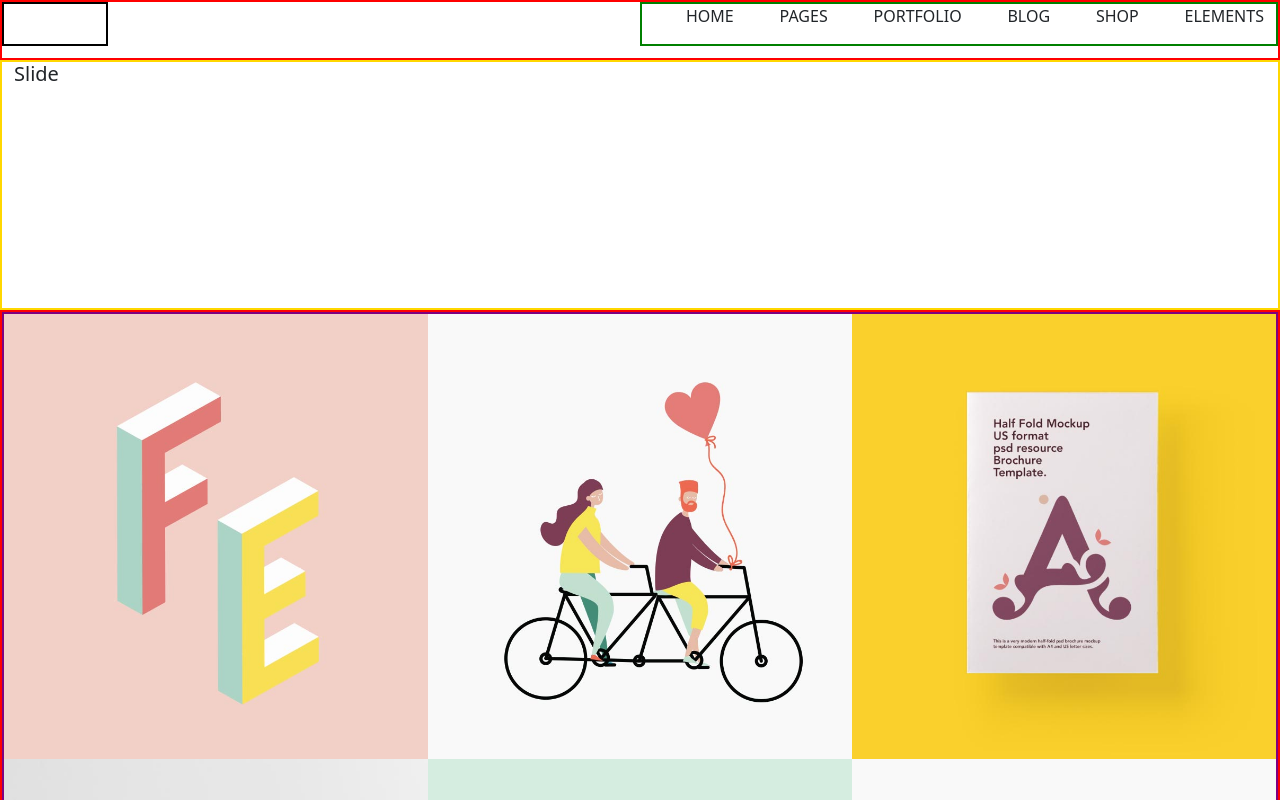
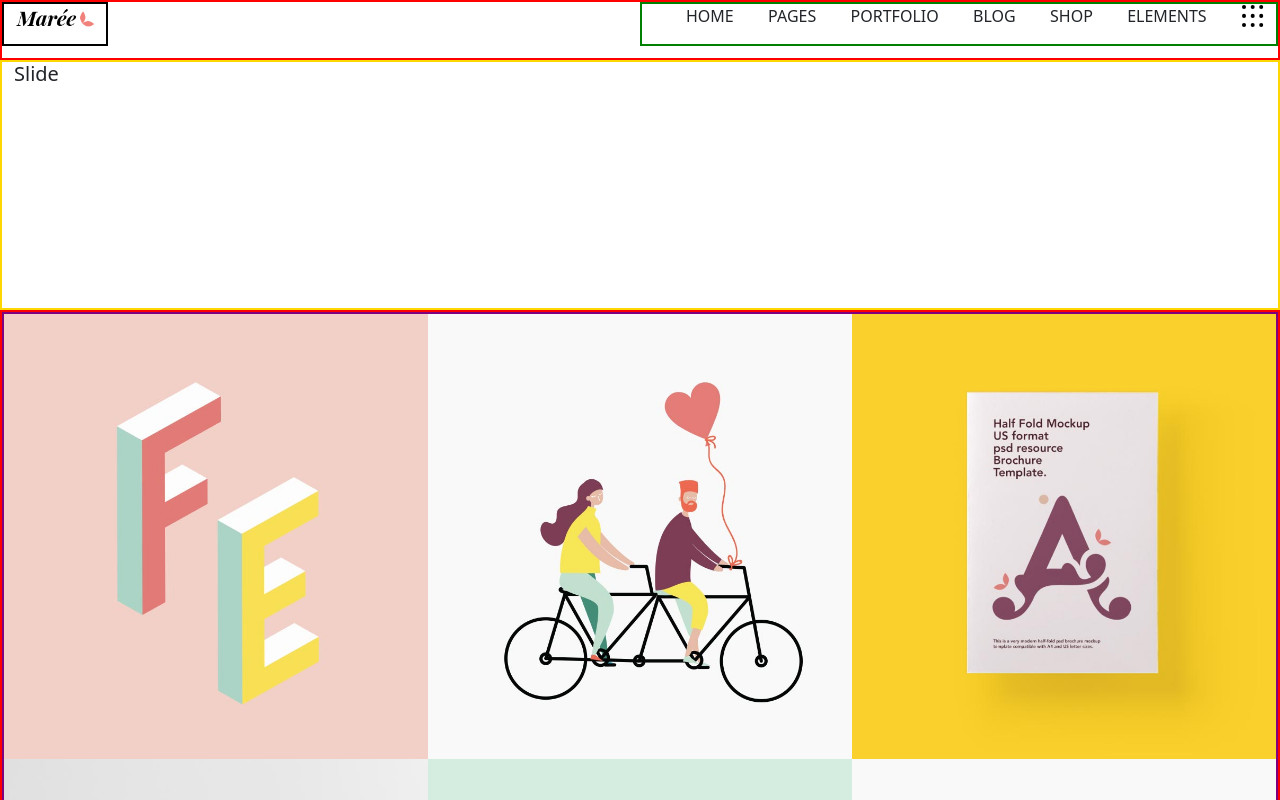
Before and after one commit to SimScap/proj-html-vuejs, a Vue app: page / in a window 1280 px wide. Shown: the top 800 px of the page. Built offline with nearby package versions, Linux system fonts and the light colour scheme.

Commit message:
aggiunto logo e svg sul nav

```diff
--- a/src/components/Header.vue
+++ b/src/components/Header.vue
@@ -3,11 +3,12 @@
   <div class="container-fluid">
     <div class="row justify-content-between">
       <div class="header-logo col-1">
-        <img src="" alt="">
+        <img src="/images/logo-sidearea-1.png" alt="" class="img-fluid">
       </div>
       <nav class="header-nav col-6">
         <ul class="d-flex justify-content-between">
           <li v-for="(headerLink, index) in NavList" :key="index">{{headerLink.link}}</li>
+          <img src="/images/svg-1.svg" alt="" class="img-fluid">
         </ul>
       </nav>
     </div>
@@ -50,6 +51,7 @@ div.container-fluid{
   height: 60px;
   div.header-logo{
     border: 2px solid black;
+
   }
   nav.header-nav{
     border: 2px solid green;
--- a/src/components/Jumbotron.vue
+++ b/src/components/Jumbotron.vue
@@ -3,6 +3,7 @@
     <div class="row">
         <div class="col-4 p-0" v-for="(img, index) in JumboList" :key="index">
             <img :src="'./images/' + img.imgName" :alt="img.text" class="img-fluid">
+
         </div>
     </div>
 </div>
--- a/src/components/Main.vue
+++ b/src/components/Main.vue
@@ -3,6 +3,10 @@
     <div class="row">
         <div class="col-8 my-container m-auto text-center">
             <h4>Working Process</h4>
+            <font-awesome-icon icon="user-secret" />
+            <font-awesome-icon icon="user-secret" />
+
+
 
         </div>
     </div>
```
Also changed, not shown: src/components/Footer.vue (added, +22 -0 lines).
